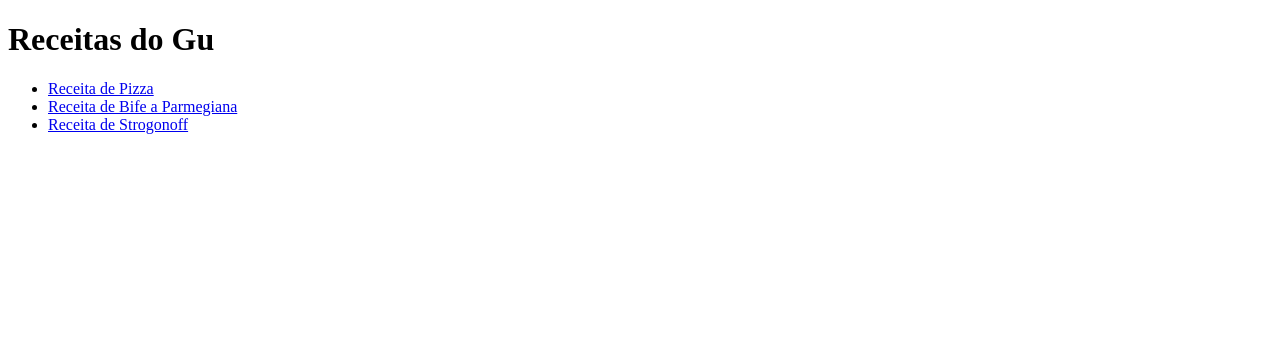
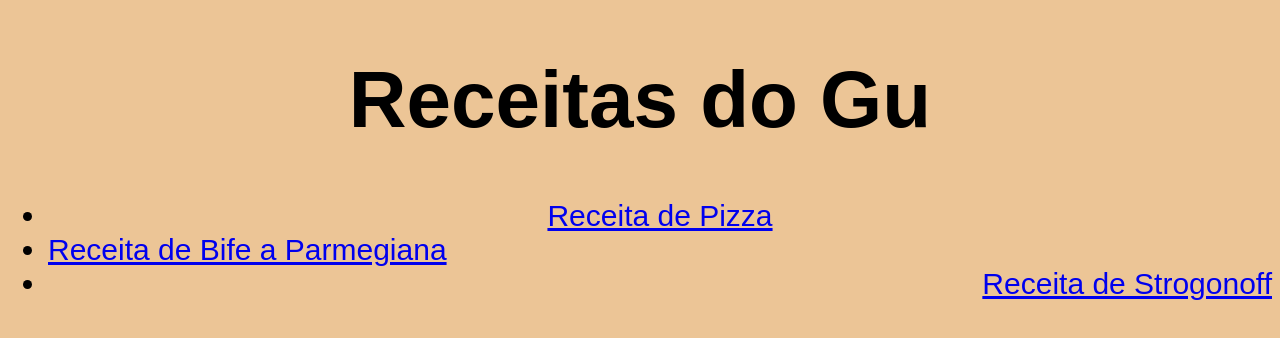
Before and after one commit to PinGU70/odin-recipes, a plain HTML site: page index.html in a window 1280 px wide. Drawn offline with Linux system fonts and the light colour scheme.

Commit message:
Adicionando estilos CSS ao site de receitas

```diff
--- a/index.html
+++ b/index.html
@@ -4,13 +4,14 @@
     <meta charset="UTF-8">
     <meta name="viewport" content="width=device-width, initial-scale=1.0">
     <title>Receitasa odin</title>
+    <link rel="stylesheet" href="style.css">
 </head>
 <body>
     <h1>Receitas do Gu</h1>
     <ul>
-        <li><a href="./recipes/pizza.html">Receita de Pizza</a></li>
-        <li><a href="./recipes/Bife_a_parmegiana.html">Receita de Bife a Parmegiana</a></li>
-        <li><a href="./recipes/strogonoff.html">Receita de Strogonoff</a></li>
+        <li class="pizza"><a href="./recipes/pizza.html">Receita de Pizza</a></li>
+        <li class="bife"><a href="./recipes/Bife_a_parmegiana.html">Receita de Bife a Parmegiana</a></li>
+        <li class="strogonoff"><a href="./recipes/strogonoff.html">Receita de Strogonoff</a></li>
     </ul>
 </body>
 </html>
--- /dev/null
+++ b/recipes/bife.css
@@ -0,0 +1,18 @@
+* {
+    font-family: 'Lucida Sans', 'Lucida Sans Regular', 'Lucida Grande', 'Lucida Sans Unicode', Geneva, Verdana, sans-serif;
+    background-color: darkolivegreen;
+    color: white;
+
+}
+h1 {
+    font-size: 70px;
+    text-align: center;
+}
+div {
+    width: auto;
+    height: auto;
+    align-items: center;
+    display: flex;
+    justify-content: center;
+
+}
--- /dev/null
+++ b/recipes/pizza.css
@@ -0,0 +1,18 @@
+* {
+    font-family: 'Lucida Sans', 'Lucida Sans Regular', 'Lucida Grande', 'Lucida Sans Unicode', Geneva, Verdana, sans-serif;
+    background-color: brown;
+    color: white;
+
+}
+h1 {
+    font-size: 70px;
+    text-align: center;
+}
+div {
+    width: auto;
+    height: auto;
+    align-items: center;
+    display: flex;
+    justify-content: center;
+
+}
--- /dev/null
+++ b/recipes/strogonoff.css
@@ -0,0 +1,18 @@
+* {
+    font-family: 'Lucida Sans', 'Lucida Sans Regular', 'Lucida Grande', 'Lucida Sans Unicode', Geneva, Verdana, sans-serif;
+    background-color: chocolate;
+    color: white;
+
+}
+h1 {
+    font-size: 70px;
+    text-align: center;
+}
+div {
+    width: auto;
+    height: auto;
+    align-items: center;
+    display: flex;
+    justify-content: center;
+
+}
--- /dev/null
+++ b/style.css
@@ -0,0 +1,24 @@
+*{
+    background-color: rgb(236, 197, 150);
+    font-family: Arial, Helvetica, sans-serif;
+}
+h1 {
+    font-size: 80px;
+    text-align: center;
+}
+
+ul{
+    font-size: 30px;
+}
+
+.pizza{
+    text-align: center;
+}
+
+.bife{
+    text-align: left;
+}
+
+.strogonoff {
+    text-align: end;
+}
```
Also changed, not shown: recipes/Bife_a_parmegiana.html (+3 -0 lines), recipes/pizza.html (+3 -0 lines), recipes/strogonoff.html (+3 -0 lines).
